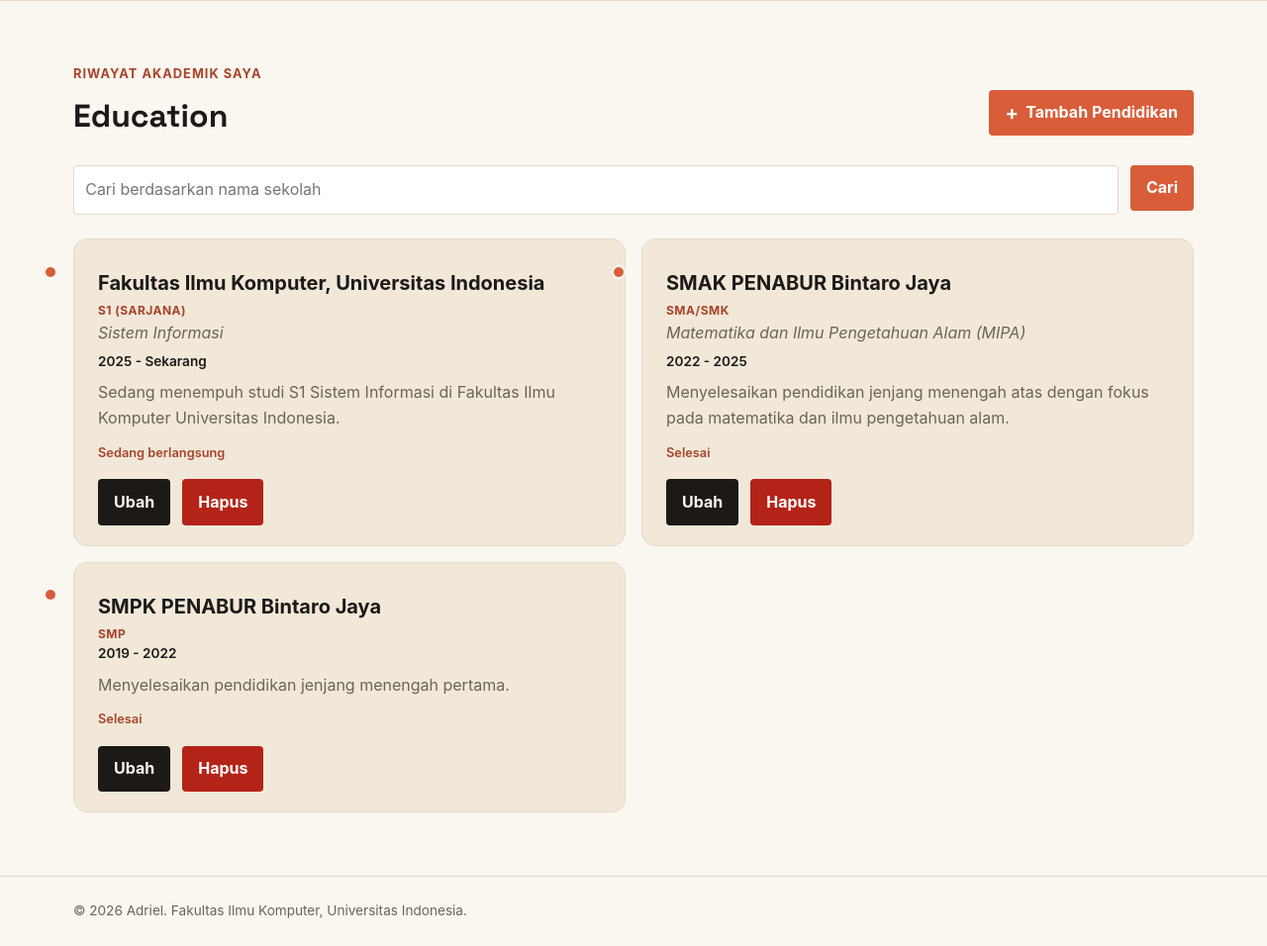
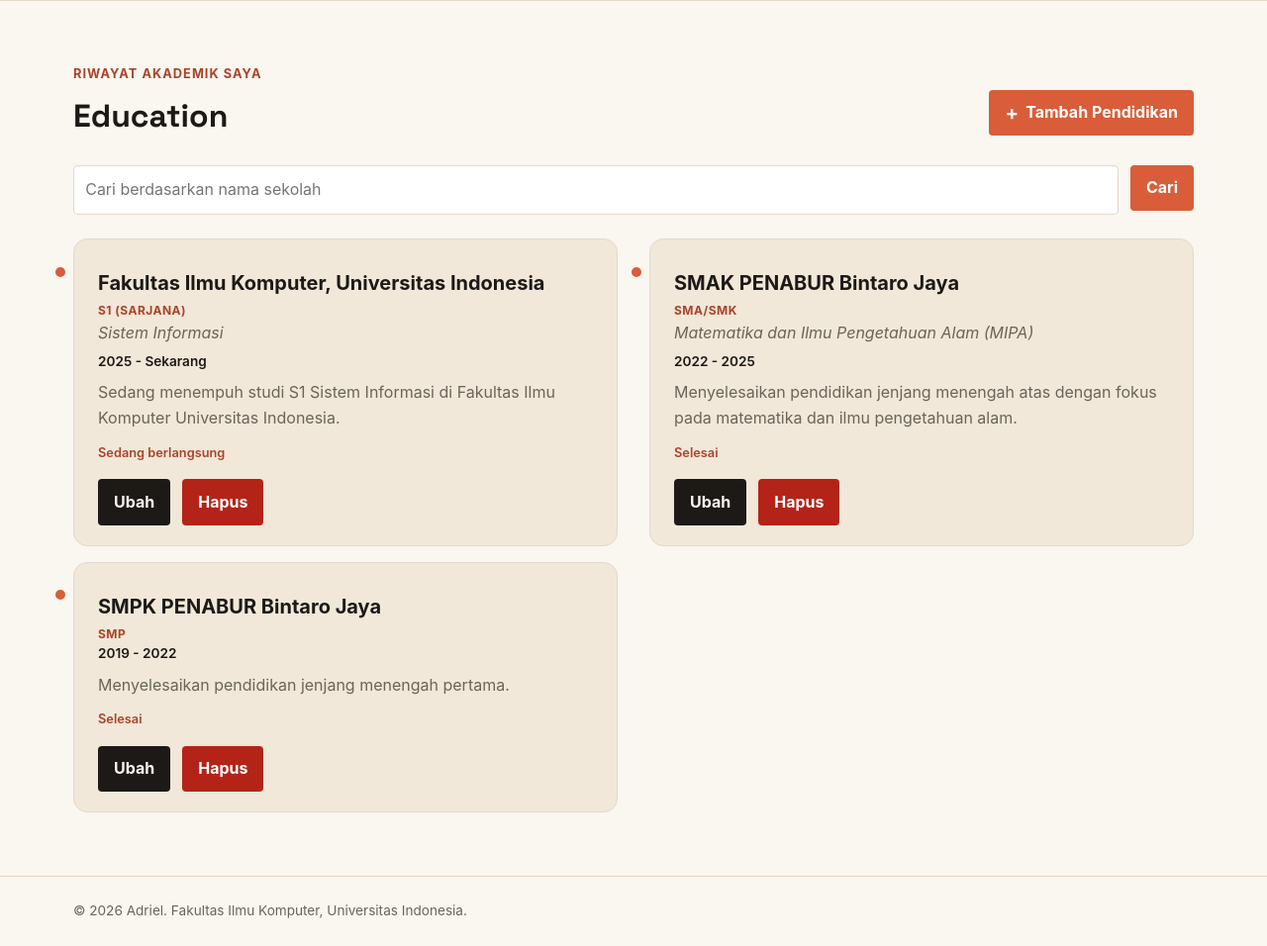
Before and after one commit to AdrielRaynard/myportofolio, a Django app: page /education/ in a window 1280 px wide. Shown: the part 76-1032 px from the top of the page at 99% size. Run offline with Django 5.2, Linux system fonts and the light colour scheme; data comes from the database, SQL or seed files in the repository.

Commit message:
Fix posisi dot di section Education

```diff
--- a/static/css/style.css
+++ b/static/css/style.css
@@ -566,7 +566,7 @@ body {
 .education-card::before {
     content: "";
     position: absolute;
-    left: -1.94rem;
+    left: calc(var(--timeline-gap, 2rem) / -2 - 0.325rem);
     top: 1.6rem;
     width: 0.65rem;
     height: 0.65rem;
@@ -706,9 +706,10 @@ body {
 }
 
 .education-grid {
+    --timeline-gap: 2rem;
     display: grid;
     grid-template-columns: repeat(2, minmax(0, 1fr));
-    gap: 1rem;
+    gap: 1rem var(--timeline-gap);
 }
 
 .education-grid .education-card {
```
